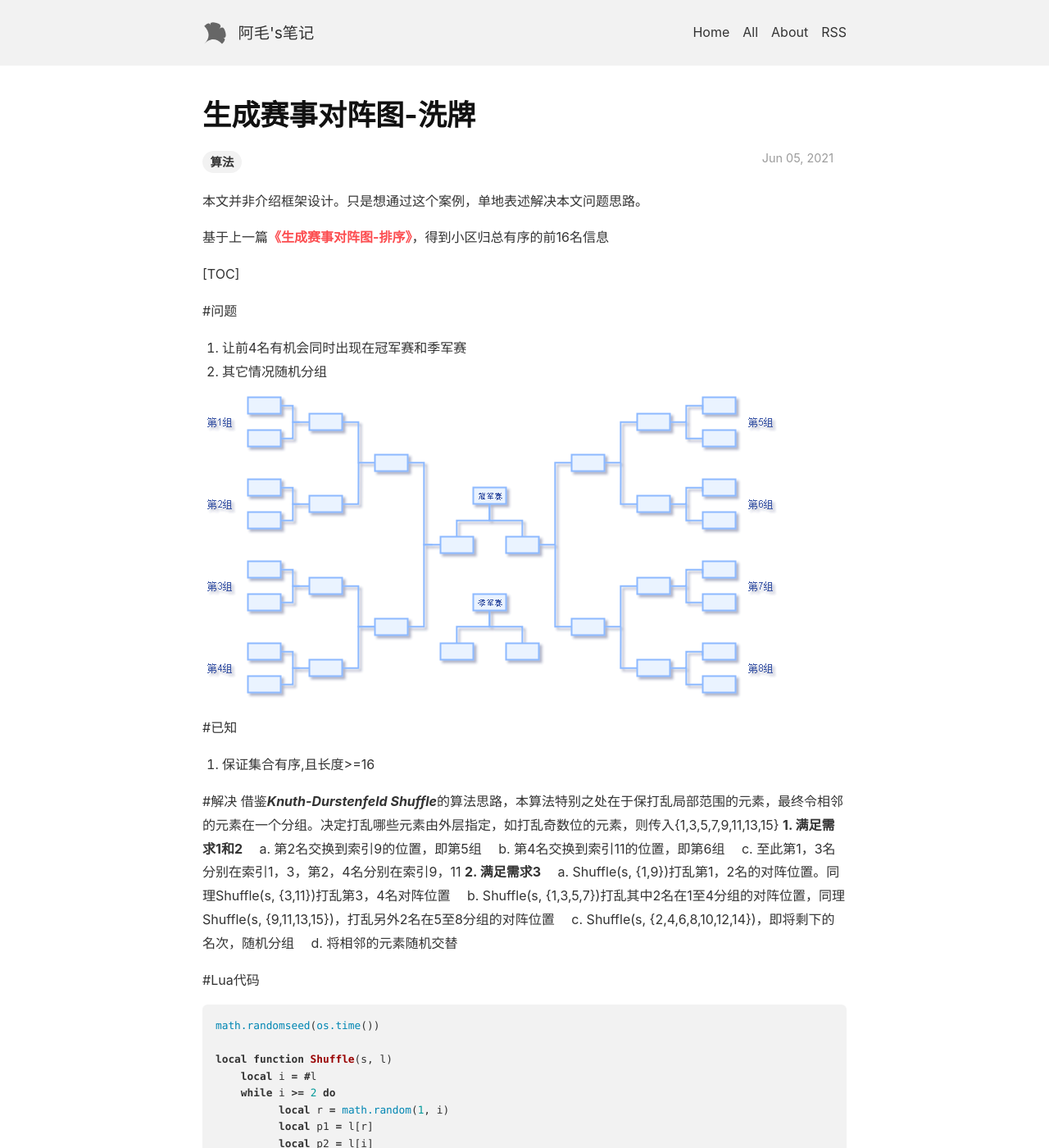
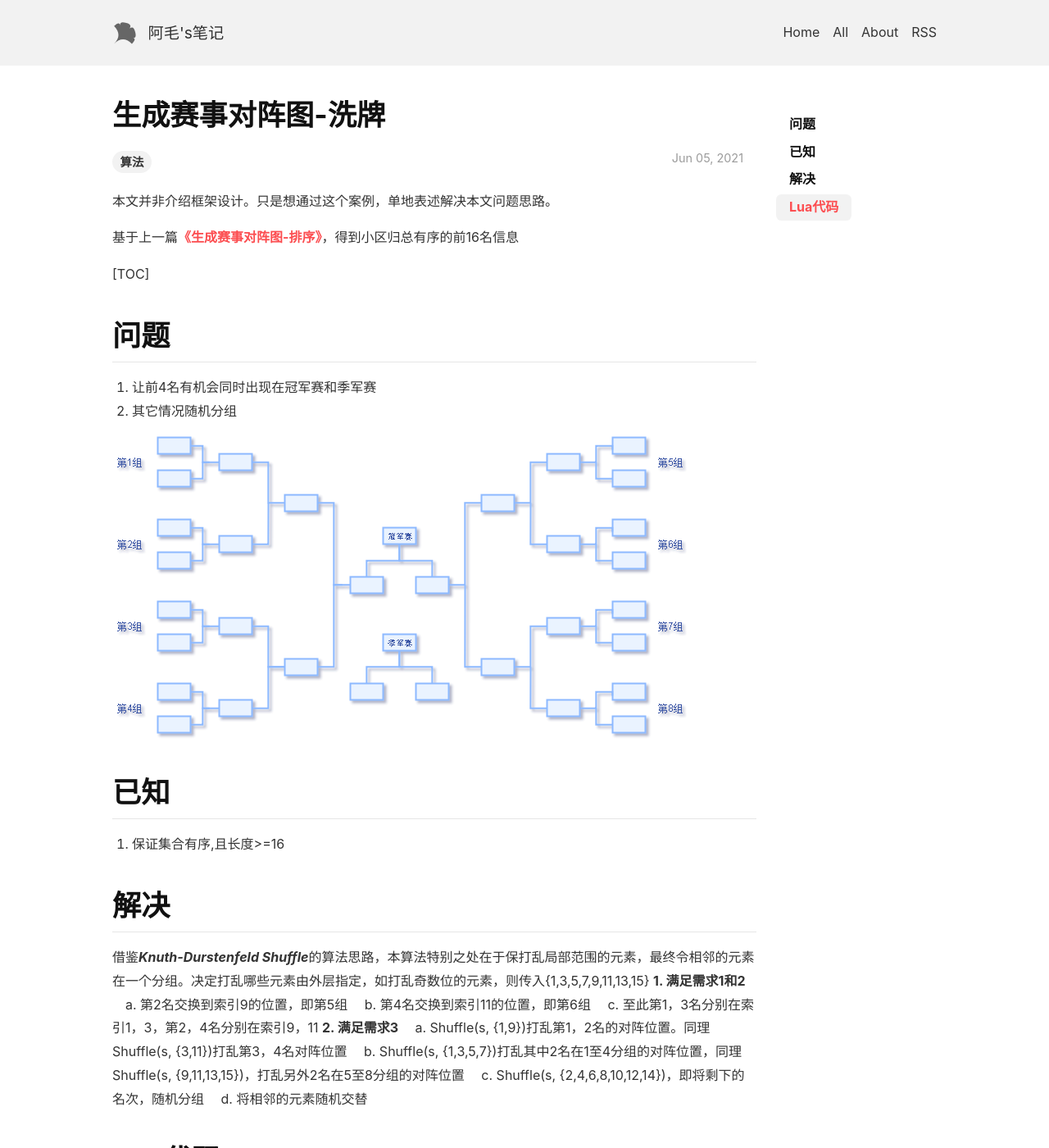
Before and after one commit to lizijie/lizijie.github.io, a Jekyll site: the page built from _posts/2021-06-05-生成赛事对阵图-洗牌.md, in a window 1280 px wide and 1400 px high. Shown: the whole window at 82% size. Built offline with Jekyll 4.4.1, drawn with Linux system fonts in a browser that asks for light colours; nearby versions of some CDN libraries; comment, search, counter and statistics services are not loaded; part of the change alters nothing that is shown.

````diff
--- a/_posts/2021-06-05-生成赛事对阵图-洗牌.md
+++ b/_posts/2021-06-05-生成赛事对阵图-洗牌.md
@@ -8,20 +8,20 @@ tags: 算法
 本文并非介绍框架设计。只是想通过这个案例，单地表述解决本文问题思路。
 
 
-基于上一篇[《生成赛事对阵图-排序》](https://book.douban.com/subject/26821357/)，得到小区归总有序的前16名信息
+基于上一篇[《生成赛事对阵图-排序》](https://lizijie.github.io/2021/06/05/%E7%94%9F%E6%88%90%E8%B5%9B%E4%BA%8B%E5%AF%B9%E9%98%B5%E5%9B%BE-%E6%8E%92%E5%BA%8F.html)，得到小区归总有序的前16名信息
 
 [TOC]
 
-#问题
+# 问题
 1. 让前4名有机会同时出现在冠军赛和季军赛
 2. 其它情况随机分组
 
 ![](https://raw.githubusercontent.com/lizijie/lizijie.github.io/master/assets/images/2021-06-05-%E7%94%9F%E6%88%90%E8%B5%9B%E4%BA%8B%E5%AF%B9%E9%98%B5%E5%9B%BE-%E6%B4%97%E7%89%8C/season_pk_list.png)
 
-#已知
+# 已知
 1. 保证集合有序,且长度>=16
 
-#解决
+# 解决
 借鉴***Knuth-Durstenfeld Shuffle***的算法思路，本算法特别之处在于保打乱局部范围的元素，最终令相邻的元素在一个分组。决定打乱哪些元素由外层指定，如打乱奇数位的元素，则传入{1,3,5,7,9,11,13,15}
 **1. 满足需求1和2**
 &emsp;a. 第2名交换到索引9的位置，即第5组
@@ -33,7 +33,7 @@ tags: 算法
 &emsp;c. Shuffle(s, {2,4,6,8,10,12,14})，即将剩下的名次，随机分组
 &emsp;d. 将相邻的元素随机交替
 
-#Lua代码
+# Lua代码
 ```lua
 math.randomseed(os.time())
 
````
